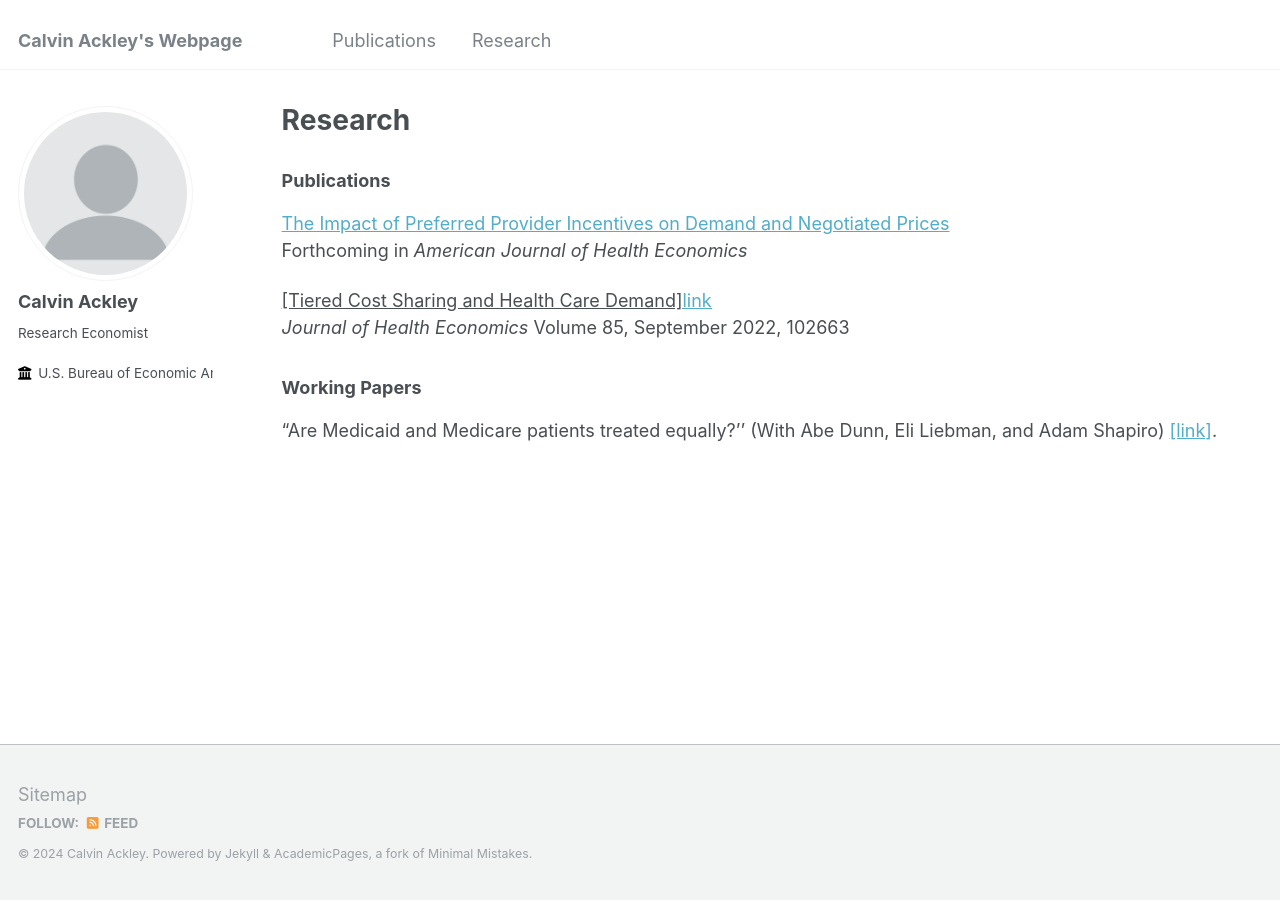
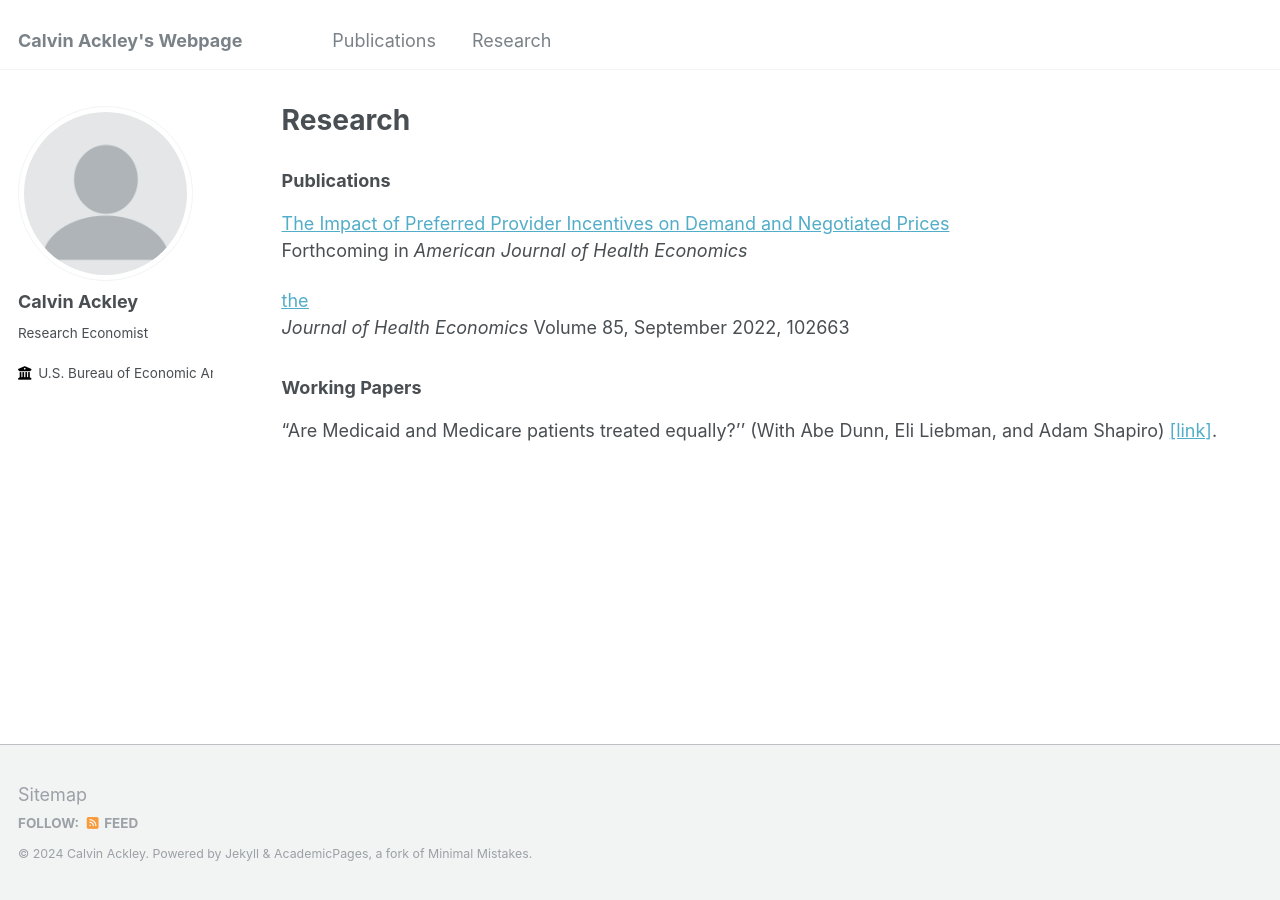
Before and after one commit to ackleycb/ackleycb.github.io, a Jekyll site: the page built from _pages/research.md, in a window 1280 px wide. Built offline with Jekyll 4.4.1, drawn with Linux system fonts in a browser that asks for light colours.

Commit message:
Update research.md

```diff
--- a/_pages/research.md
+++ b/_pages/research.md
@@ -10,8 +10,7 @@ author_profile: true
 [The Impact of Preferred Provider Incentives on Demand and Negotiated Prices](/files/preferred_provider_incentives_demand_negotiated_prices_ACKLEY.pdf)<br>
 Forthcoming in *American Journal of Health Economics*
 
-<span style="text-decoration:underline"> [Tiered Cost Sharing and Health Care Demand][link](https://www.sciencedirect.com/science/article/abs/pii/S0167629622000807) </span>
-<br>
+<span style="text-decoration:underline"> [the](https://www.sciencedirect.com/science/article/abs/pii/S0167629622000807) </span> <br>
 *Journal of Health Economics* Volume 85, September 2022, 102663
 ### Working Papers
 
```
